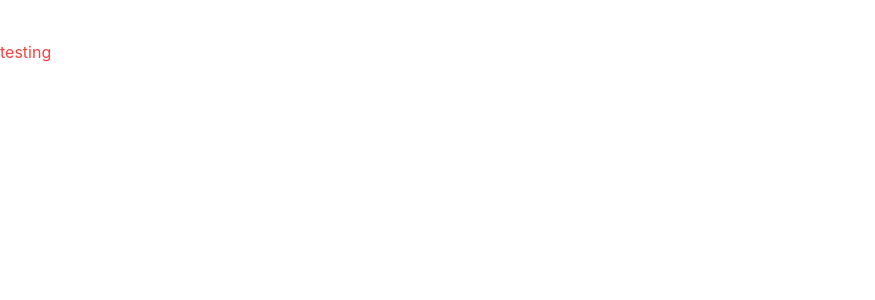
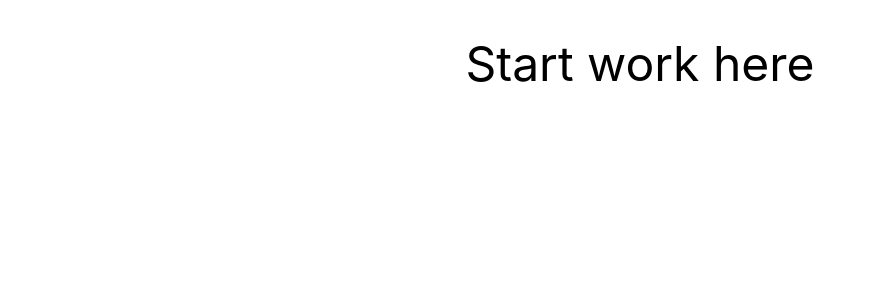
Before and after one commit to supermacchan/react-ts-test, a React (Create React App) app: page / in a window 1280 px wide. Shown: the top 300 px of the page, without its empty margins (0-875 px from the left). Built offline with nearby package versions, Linux system fonts and the light colour scheme.

Commit message:
Update App.tsx

```diff
--- a/src/App.tsx
+++ b/src/App.tsx
@@ -1,8 +1,8 @@
 function App() {
   return (
     <div className="App">
-      <header className='pt-10 text-red-500'>
-        testing
+      <header className='text-center text-5xl mt-10'>
+        Start work here
       </header>
     </div>
   );
```
